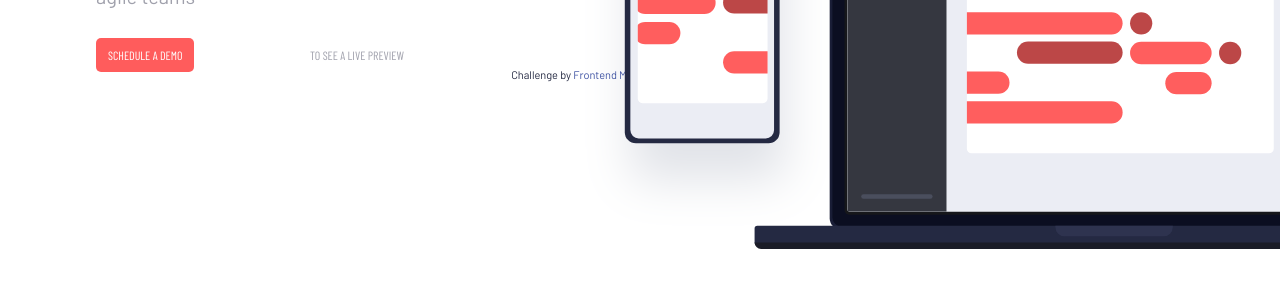
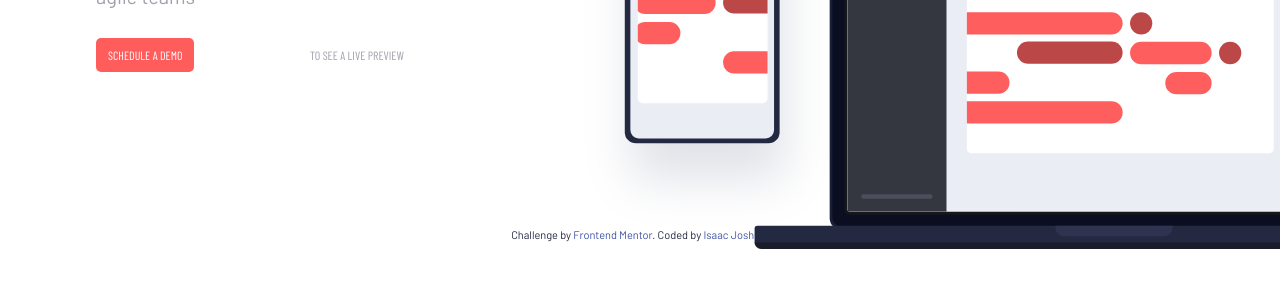
Before and after one commit to fegyisaac/project-tracking-website, a website: page index.html in a window 1280 px wide. Shown: the part 333-620 px from the top of the page. Drawn offline with nearby package versions, Linux system fonts and the light colour scheme; a web font is replaced by a local one.

Commit message:
Update index.html

```diff
--- a/index.html
+++ b/index.html
@@ -24,7 +24,7 @@
     }
     .attribution {
       position: absolute;
-      bottom: 10px;
+      bottom: -150px;
       left: 50%;
       transform: translate(-50%);
       font-size: 11px;
```
